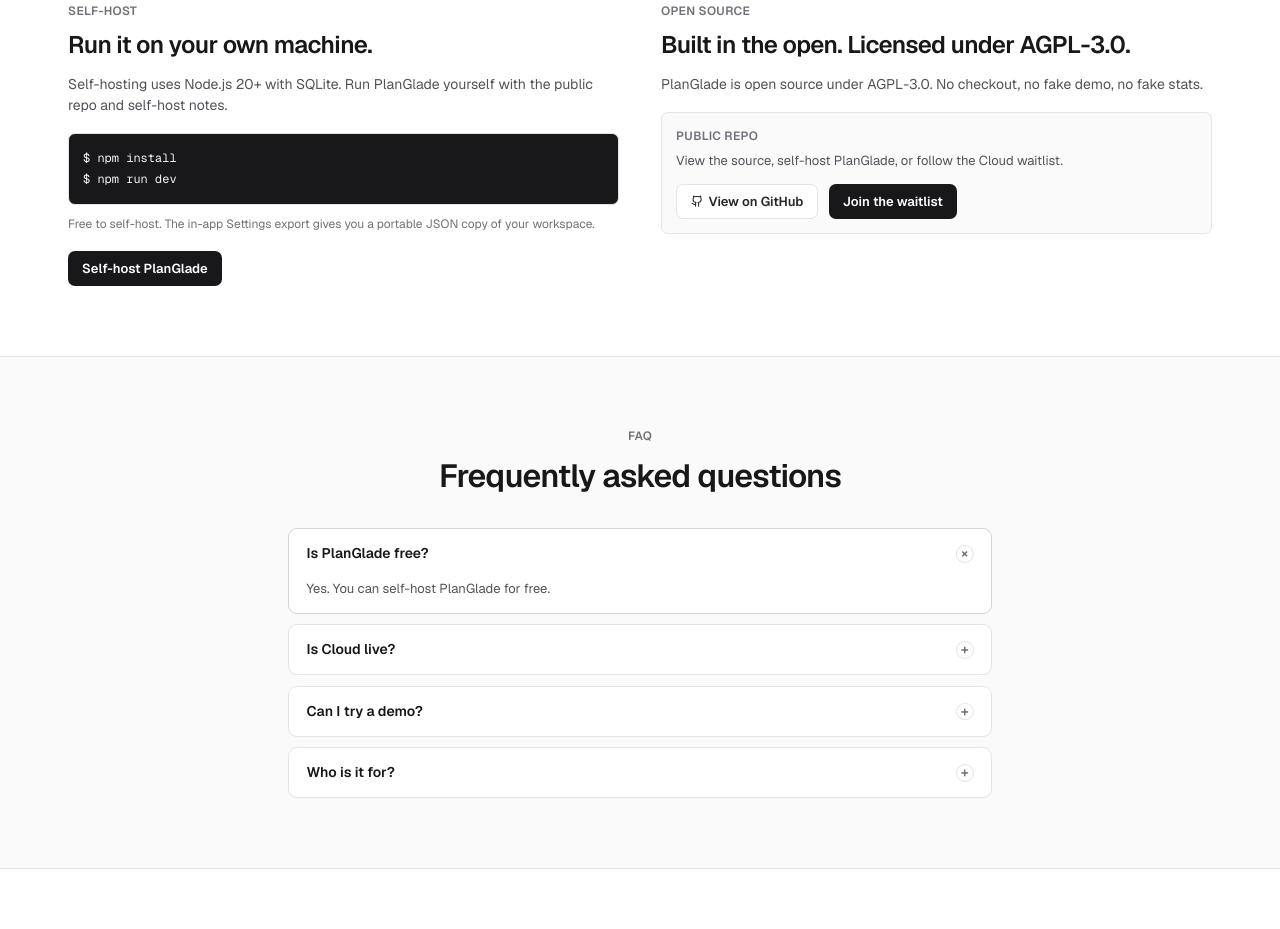
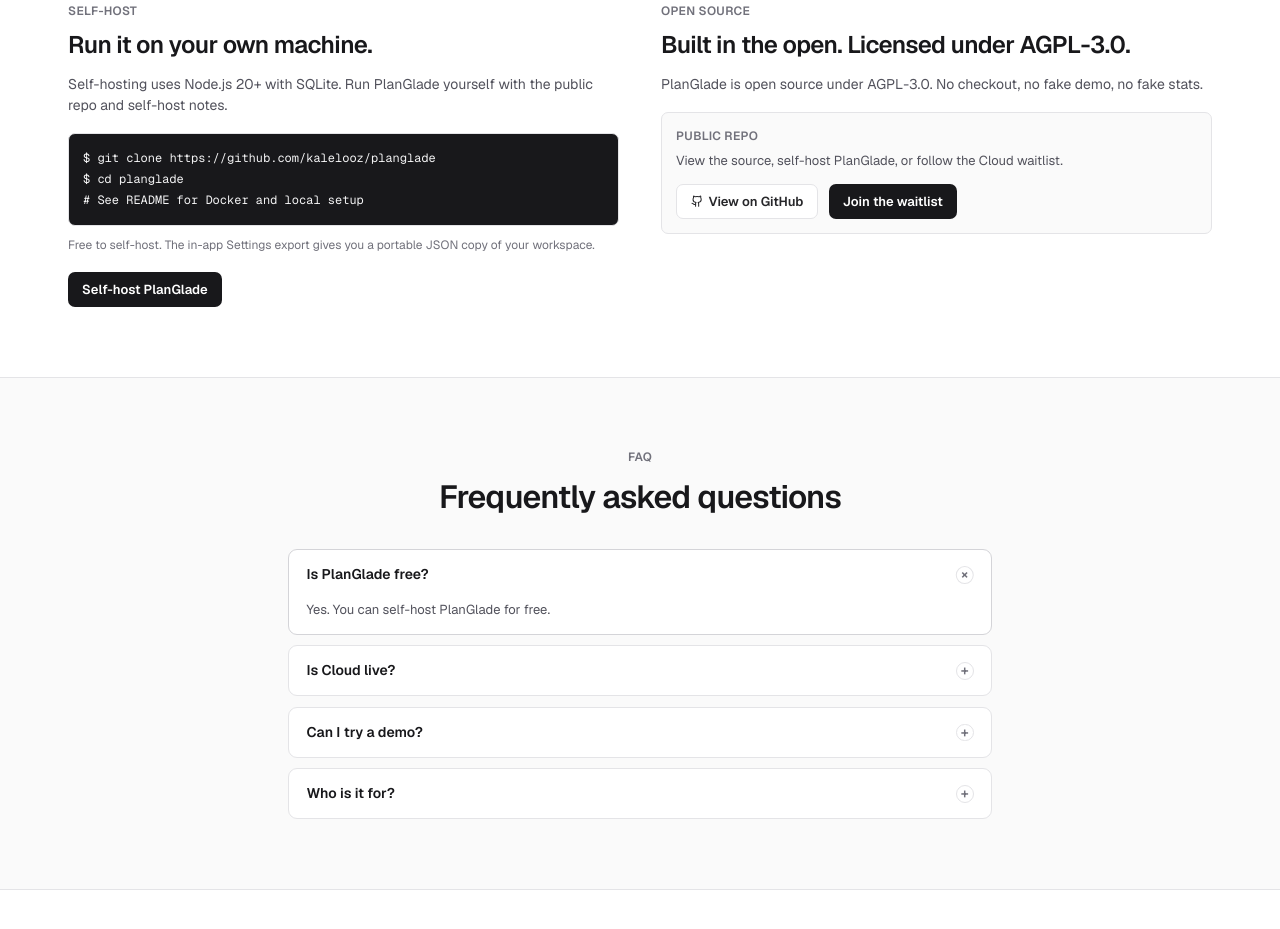
Before and after one commit to kalelooz/planglade, a Next.js app: page / in a window 1280 px wide. Shown: the part 3060-3989 px from the top of the page. Built offline with nearby package versions, Linux system fonts and the light colour scheme; no server answers.

Commit message:
Polish public website canonical links

```diff
--- a/src/app/landing/page.tsx
+++ b/src/app/landing/page.tsx
@@ -167,7 +167,7 @@
 function Logo() {
   return (
     <Link
-      href="/landing"
+      href="/"
       className="inline-flex items-center gap-2 text-zinc-900"
       aria-label="PlanGlade home"
     >
@@ -518,8 +518,9 @@
                   yourself with the public repo and self-host notes.
                 </p>
                 <pre className="mt-5 overflow-x-auto rounded-md border border-zinc-200 bg-zinc-900 p-4 text-[12px] leading-6 text-zinc-100">
-{`$ npm install
-$ npm run dev`}
+{`$ git clone https://github.com/kalelooz/planglade
+$ cd planglade
+# See README for Docker and local setup`}
                 </pre>
                 <p className="mt-3 text-[12px] leading-5 text-zinc-500">
                   Free to self-host. The in-app Settings export gives you a
--- a/src/app/sitemap.ts
+++ b/src/app/sitemap.ts
@@ -1,6 +1,6 @@
 import type { MetadataRoute } from "next";
 
-const siteUrl = new URL(process.env.NEXT_PUBLIC_APP_URL ?? "https://planglade.com");
+const siteUrl = new URL("/", process.env.NEXT_PUBLIC_APP_URL ?? "https://planglade.com");
 
 export default function sitemap(): MetadataRoute.Sitemap {
   return [
```
Also changed, not shown: 1 other file (tests, documents, lock files or other folders).
